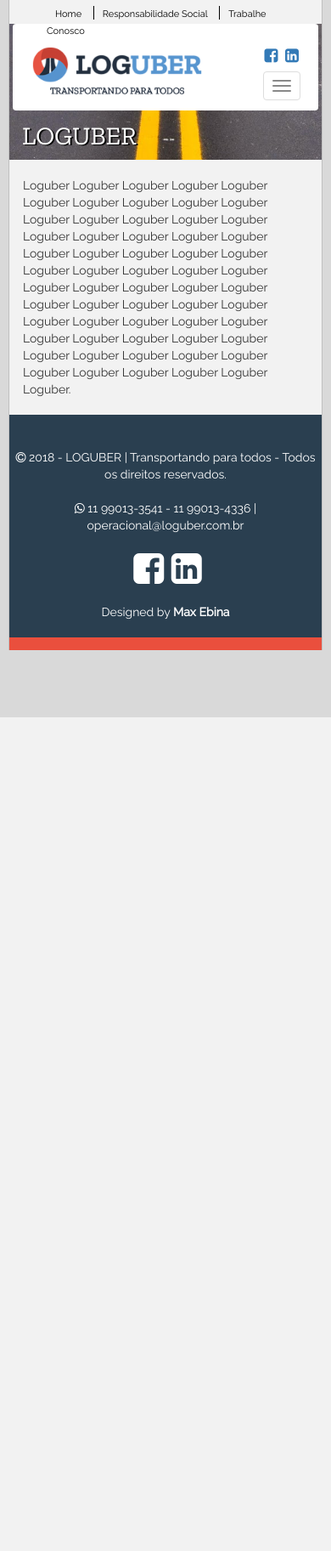
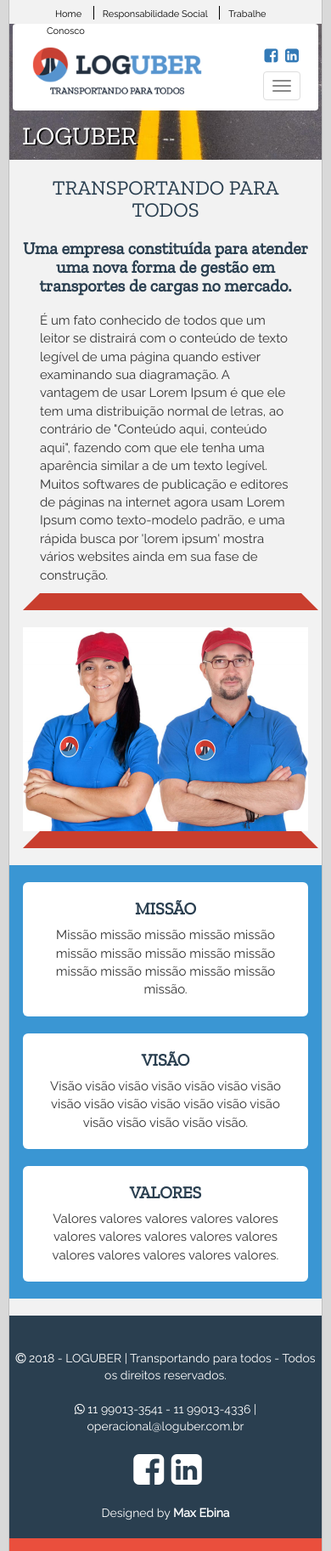
Before and after one commit to maxebina/loguber, a PHP site: page /loguber in a window 390 px wide. Shown: the whole page at 85% size. Before the commit the page ends 844 px from the top, so only its background shows below. Run offline with PHP 8.4, Linux system fonts and the light colour scheme; some libraries are stand-ins or nearby versions.

Commit message:
cariando página loguber

```diff
--- a/css/nosass.css
+++ b/css/nosass.css
@@ -1,63 +1,114 @@
-/*style.scss line 318*/
+.page h2, .page h3, .page h4 {
+	font-family: 'Zilla Slab', serif;
+    color: #2a3f50;
+}
+.page h2 {
+	font-size: 30px;
+}
+.page h3 {
+	font-size: 22px;
+	font-weight: bold;
+}
+.page h4 {
+	font-size: 24px;
+	font-weight: bold;
+	text-transform: uppercase;
+}
+.page p {
+	font-size: 16px;
+}
+.page .blue-strip {
+	background: #3a96d3;
+	margin: 40px 0;
+	text-align: center;
+}
+.page .white-panel {
+	background: #fff;
+	border-radius: 6px;
+	margin: 40px 0;
+	padding: 10px;
+}
+.page .white-panel h3, .page .white-panel p {
+	margin: 10px;
+}
+.baseboard.loguber {
+	min-height: 340px;
+}
+.baseboard.loguber .item {
+	background: #c93e2e;
+	bottom: 0;
+	display: block;
+	height: 20px;
+	position: absolute;
+	width: 95%;
+}
+.baseboard.loguber .item span.right-t, .baseboard.loguber .item span.left-t {
+    width: 20px;
+    height: 20px;
+    border: 10px solid;
+    display: block;
+}
+.baseboard.loguber .item span.right-t {
+    border-color: #f2f2f2 #f2f2f2 #c93e2e #c93e2e;
+    float: right;
+}
+.baseboard.loguber .item span.left-t {
+	border-color: #f2f2f2 #c93e2e #c93e2e #f2f2f2;
+    float: left;
+}
+.baseboard.loguber.image {
+	background-image: url(../img/featured-motoristas.png);
+    background-position: bottom;
+    background-repeat: no-repeat;
+    background-size: contain;
+    display: block;
+    min-height: 370px;
+    padding-top: 22px;
+}
+/*style.scss*/
 @media screen and (max-width: 768px) {
-	/*.newsletter-section, .acompanhe-carga-section {
-  		margin-top: 20px !important;
-  		padding: 0 10px;
-  	}*/
-  	/*.newsletter-section h3, .acompanhe-carga-section h3 {
-	    font-size: 22px !important;
-  		margin: 0;
-  	}*/
-  	/*.newsletter-section p, .acompanhe-carga-section p {
-    	font-size: 18px !important;
-  	}*/
-	/*.newsletter-section {
-		padding-bottom: 20px;
-	}*/
-	/*.featured-motoristas, .featured-noticias {
-		min-height: 345px !important;
-	}*/
-	/*.featured-motoristas::before, .featured-noticias::before {
-    	height: 345px !important;
-    }*/
-    /*.featured-section {
-		margin: 10px 0 !important;
-	}*/
-	/*.featured-motoristas h4, .featured-noticias h4 {
-	    font-size: 28px !important;
-	    top: 110px !important;
-	}*/
-	/*.featured-motoristas p, .featured-noticias p {
-	    font-size: 20px !important;
-	    top: 140px !important;
-	}*/
-	/*.page .banner-page.banner-loguber {
-	    margin-top: 28px;
-	}*/
-	/*.page .banner-page {
-	    height: 160px !important;
-	}*/
-	/*.page .banner-page h1 {
-	    top: 108px !important;
-	    left: 10px !important;
-	}*/
-	/*.page section {
-	    margin: 20px 16px !important;
-	}*/
+	.page h2, .page h3 {
+		text-align: center;
+	}
+	.page h2 {
+		font-size: 24px;
+		margin: 0;
+	}
+	.page h3 {
+		font-size: 20px;
+		font-weight: bold;
+		margin-bottom: 20px;
+	}
+	.page h4 {
+		font-size: 20px;
+	}
+	.page p {
+		font-size: 15px;
+		margin: 0 20px;
+	}
+	.baseboard.loguber {
+		padding-bottom: 30px;
+	}
+	.baseboard.loguber.image {
+	    min-height: 280px;
+	    padding-top: 22px;
+	}
+	.page .blue-strip {
+		background: #3a96d3;
+		margin: 20px 0;
+		text-align: center;
+	}
+	.page .white-panel {
+	    margin: 20px 0;
+	}
 }
 
 /*stiky-footer-navbar.scss*/
 @media screen and (max-width: 768px) {
-	/*.footer {
-		height: auto !important;
-		margin-bottom: 0px;
-	}*/
+
 }
 
 /*carousel.scss*/
 @media screen and (max-width: 768px) {
-  /*.carousel-caption {
-    left: -65% !important;
-    bottom: -160px !important;
-  }*/
+
 }
--- a/loguber.php
+++ b/loguber.php
@@ -6,9 +6,59 @@
     			<h1>LOGUBER</h1>
     		</div>
     		<section>
-    			<p>
-                    Loguber Loguber Loguber Loguber Loguber Loguber Loguber Loguber Loguber Loguber Loguber Loguber Loguber Loguber Loguber Loguber Loguber Loguber Loguber Loguber Loguber Loguber Loguber Loguber Loguber Loguber Loguber Loguber Loguber Loguber Loguber Loguber Loguber Loguber Loguber Loguber Loguber Loguber Loguber Loguber Loguber Loguber Loguber Loguber Loguber Loguber Loguber Loguber Loguber Loguber Loguber Loguber Loguber Loguber Loguber Loguber Loguber Loguber Loguber Loguber Loguber.
-                </p>
+                <div class="row">
+                    <div class="col-md-7">
+                        <div class="baseboard loguber text">
+                            <h2>TRANSPORTANDO PARA TODOS</h2>
+                            <h3>Uma empresa constituída para atender uma nova forma de gestão em transportes de cargas no mercado.</h3>
+                            <p>
+                                É um fato conhecido de todos que um leitor se distrairá com o conteúdo de texto legível de uma página quando estiver examinando sua diagramação. A vantagem de usar Lorem Ipsum é que ele tem uma distribuição normal de letras, ao contrário de "Conteúdo aqui, conteúdo aqui", fazendo com que ele tenha uma aparência similar a de um texto legível. Muitos softwares de publicação e editores de páginas na internet agora usam Lorem Ipsum como texto-modelo padrão, e uma rápida busca por 'lorem ipsum' mostra vários websites ainda em sua fase de construção.
+                            </p>
+                            <div class="item">
+                                <span class="left-t hidden-sm hidden-md hidden-lg"></span>
+                                <span class="right-t"></span>
+                            </div>
+                        </div>
+                    </div>
+                    <div class="col-md-5">
+                        <div class="baseboard loguber image">
+                            <div class="item">
+                                <span class="left-t hidden-sm hidden-md hidden-lg"></span>
+                                <span class="right-t"></span>
+                            </div>
+                        </div>
+                    </div>
+                </div>
     		</section>
+            <div class="blue-strip">
+                <section>
+                    <div class="row">
+                        <div class="col-md-4">
+                            <div class="white-panel">
+                                <h4>Missão</h4>
+                                <p>
+                                    Missão missão missão missão missão missão missão missão missão missão missão missão missão missão missão missão.
+                                </p>
+                            </div>
+                        </div>
+                        <div class="col-md-4">
+                            <div class="white-panel">
+                                <h4>Visão</h4>
+                                <p>
+                                    Visão visão visão visão visão visão visão visão visão visão visão visão visão visão visão visão visão visão visão.
+                                </p>
+                            </div>
+                        </div>
+                        <div class="col-md-4">
+                            <div class="white-panel">
+                                <h4>Valores</h4>
+                                <p>
+                                    Valores valores valores valores valores valores valores valores valores valores valores valores valores valores valores.
+                                </p>
+                            </div>
+                        </div>
+                    </div>
+                </section>
+            </div>
 	    </div>
 	<?php include("footer.php"); ?>
```
